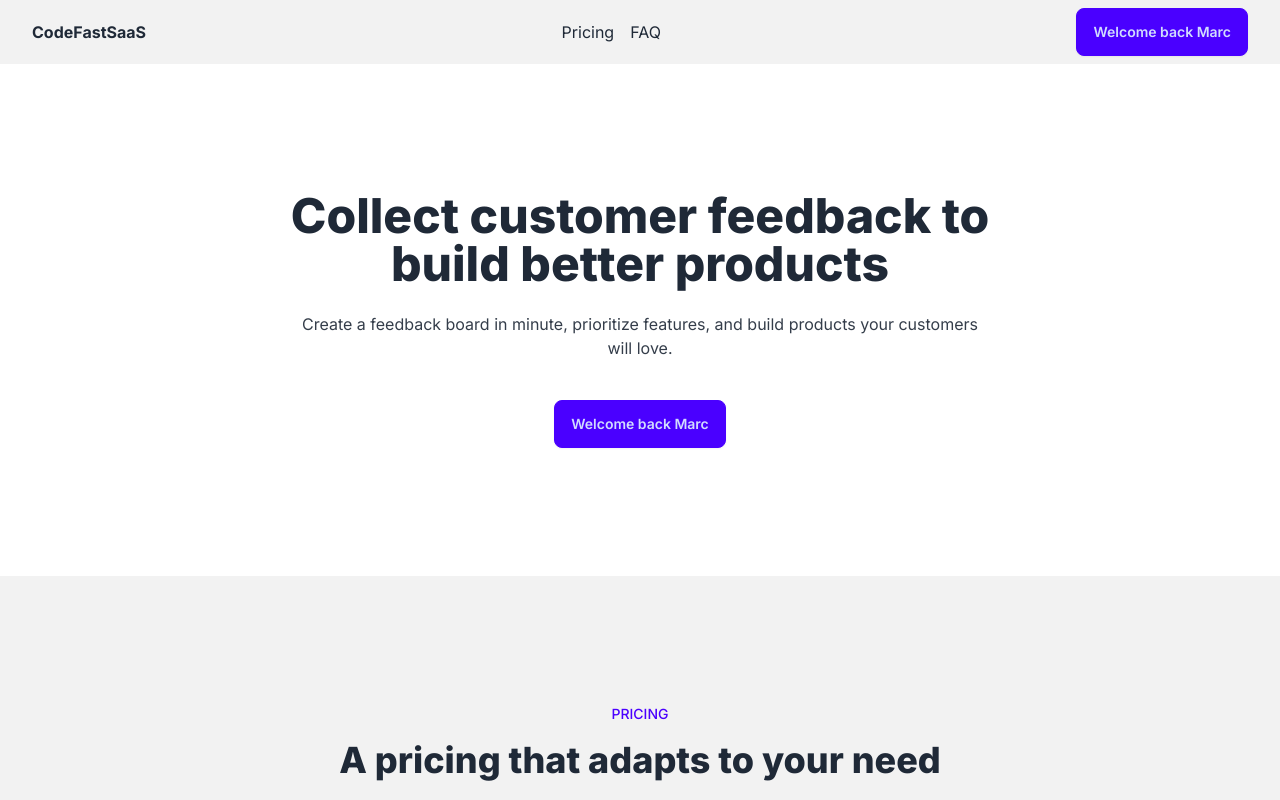
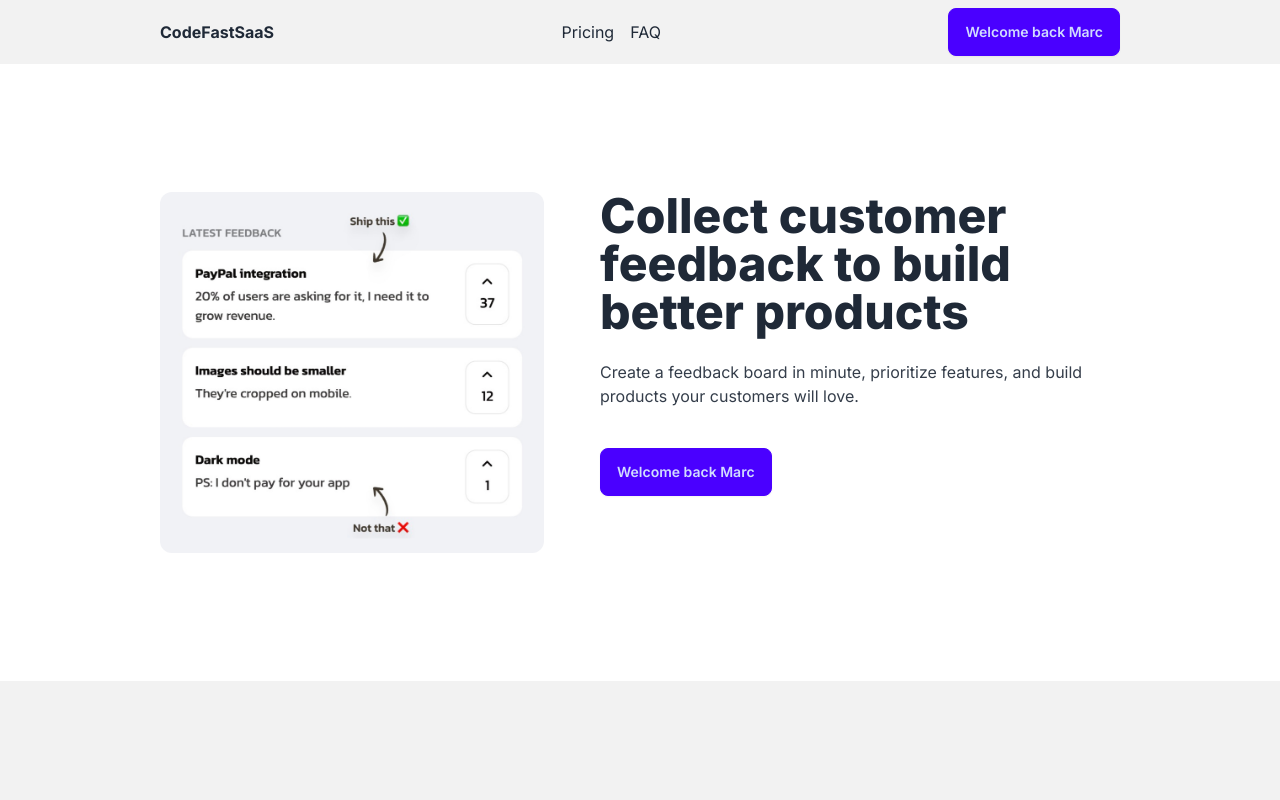
Before and after one commit to gabrielvilacca/codefast-saas, a Next.js app: page / in a window 1280 px wide. Shown: the top 800 px of the page. Built offline with nearby package versions, Linux system fonts and the light colour scheme.

Commit message:
final phase

```diff
--- a/app/page.js
+++ b/app/page.js
@@ -1,6 +1,7 @@
 import ButtonLogin from "@/components/ButtonLogin";
 import FAQListItem from "@/components/FAQListItem";
-import ListItem from "@/components/ListItems";
+import Image from "next/image";
+import productDemo from "./productDemo.jpeg";
 
 export default function Home() {
   const isLoggedIn = true;
@@ -9,18 +10,32 @@
   return (
     <main>
       {/* HEADER */}
-      <section className="bg-base-200 flex justify-between items-center px-8 py-2">
+      <div className="bg-base-200">
+        <section className="max-w-5xl mx-auto flex justify-between items-center px-8 py-2">
           <div className="font-bold">CodeFastSaaS</div>
           <div className="space-x-4 max-md:hidden">
-          <a className="link link-hover" href="#pricing">Pricing</a>
-          <a className="link link-hover" href="#faq">FAQ</a>
+            <a className="link link-hover" href="#pricing">
+              Pricing
+            </a>
+            <a className="link link-hover" href="#faq">
+              FAQ
+            </a>
           </div>
           <div>
             <ButtonLogin isLoggedIn={isLoggedIn} name={name} />
           </div>
         </section>
+      </div>
+
       {/* HERO */}
-      <section className=" text-center py-32 px-8 max-w-3xl mx-auto">
+      <section className="text-center lg:text-left py-32 px-8 max-w-5xl mx-auto flex flex-col lg:flex-row gap-14 items-center lg:items-start">
+        <Image
+          src={productDemo}
+          alt="Product demo"
+          className="w-96 rounded-xl"
+        />
+
+        <div>
           <h1 className="text-4xl lg:text-5xl font-extrabold mb-6">
             Collect customer feedback to build better products
           </h1>
@@ -30,6 +45,7 @@
           </div>
 
           <ButtonLogin isLoggedIn={isLoggedIn} name={name} />
+        </div>
       </section>
 
       {/* PRICING */}
--- a/components/ListItems.js
+++ /dev/null
@@ -1,23 +0,0 @@
-const ListItem = ({ children }) => {
-  return (
-    <li className="flex gap-2 items-center">
-      <svg
-        xmlns="http://www.w3.org/2000/svg"
-        fill="none"
-        viewBox="0 0 24 24"
-        strokeWidth={1.5}
-        stroke="currentColor"
-        className="text-green-600 size-4"
-      >
-        <path
-          strokeLinecap="round"
-          strokeLinejoin="round"
-          d="m4.5 12.75 6 6 9-13.5"
-        />
-      </svg>
-      {children}
-    </li>
-  );
-};
-
-export default ListItem;
```
Also changed, not shown: app/productDemo.jpeg (added). Lines whose indentation alone changed are shown as unchanged.
